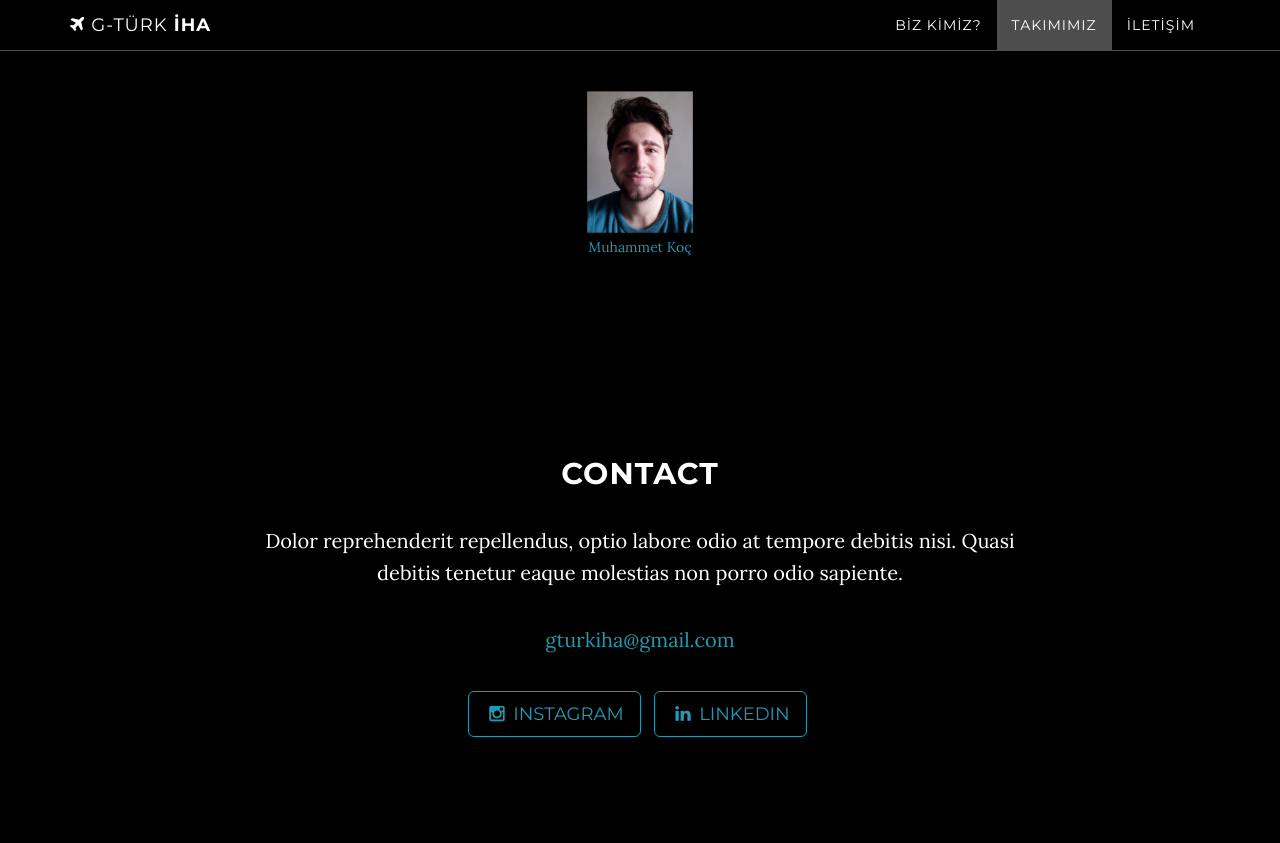
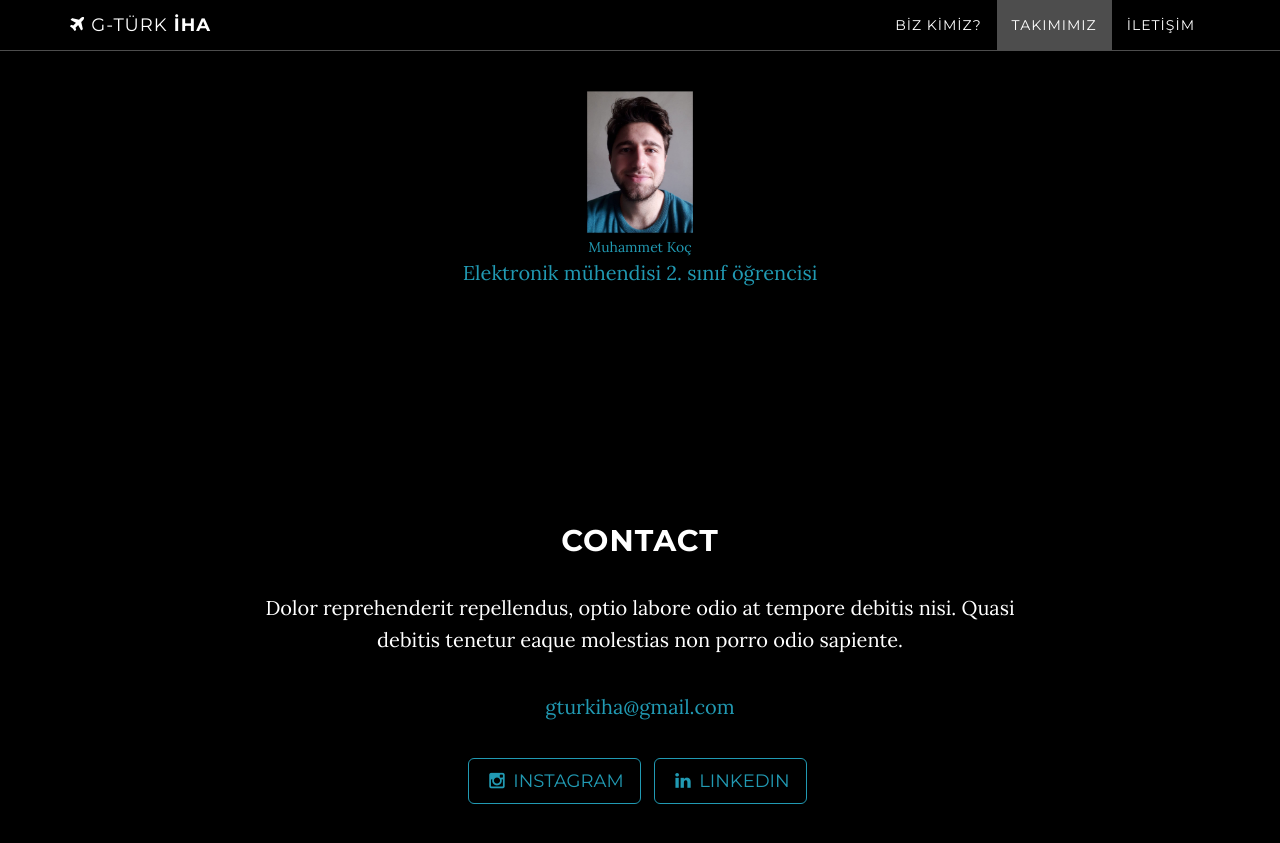
Before and after one commit to g-turk-iha/g-turk-iha, a Jekyll site: the page built from index.html, in a window 1280 px wide and 900 px high, scrolled down 1745 px. Shown: the top 843 px of the window. Built offline with Jekyll 4.4.1, drawn with Linux system fonts in a browser that asks for light colours.

Commit message:
Update team.html

```diff
--- a/_includes/team.html
+++ b/_includes/team.html
@@ -7,6 +7,7 @@
                 <a href="{{ site.baseurl }}/img/author.png">
                     <img src="{{ site.baseurl }}/img/author.png" width="150px" height="150px">
                     <div class="caption">Muhammet Koç</div>
+                    <p>Elektronik mühendisi 2. sınıf öğrencisi</p>
                 </a>
             </div>
         </div>
```
